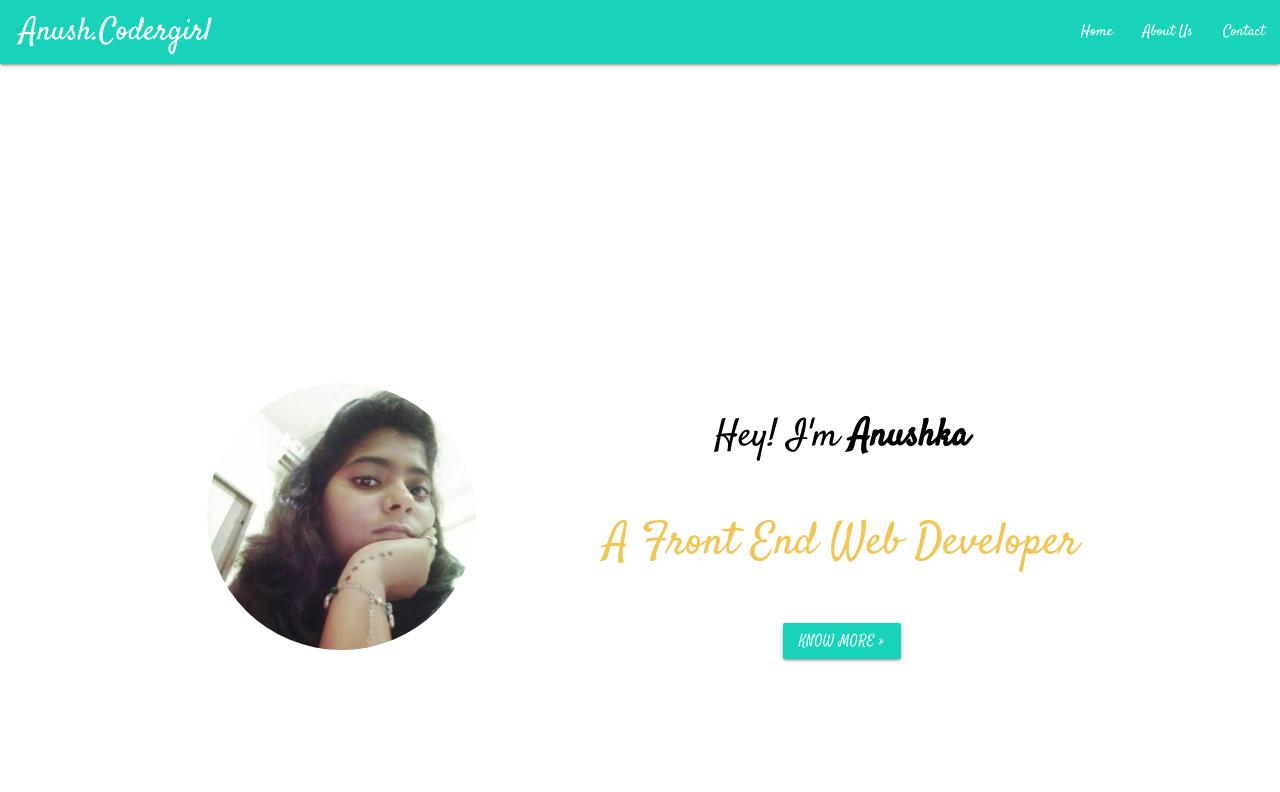
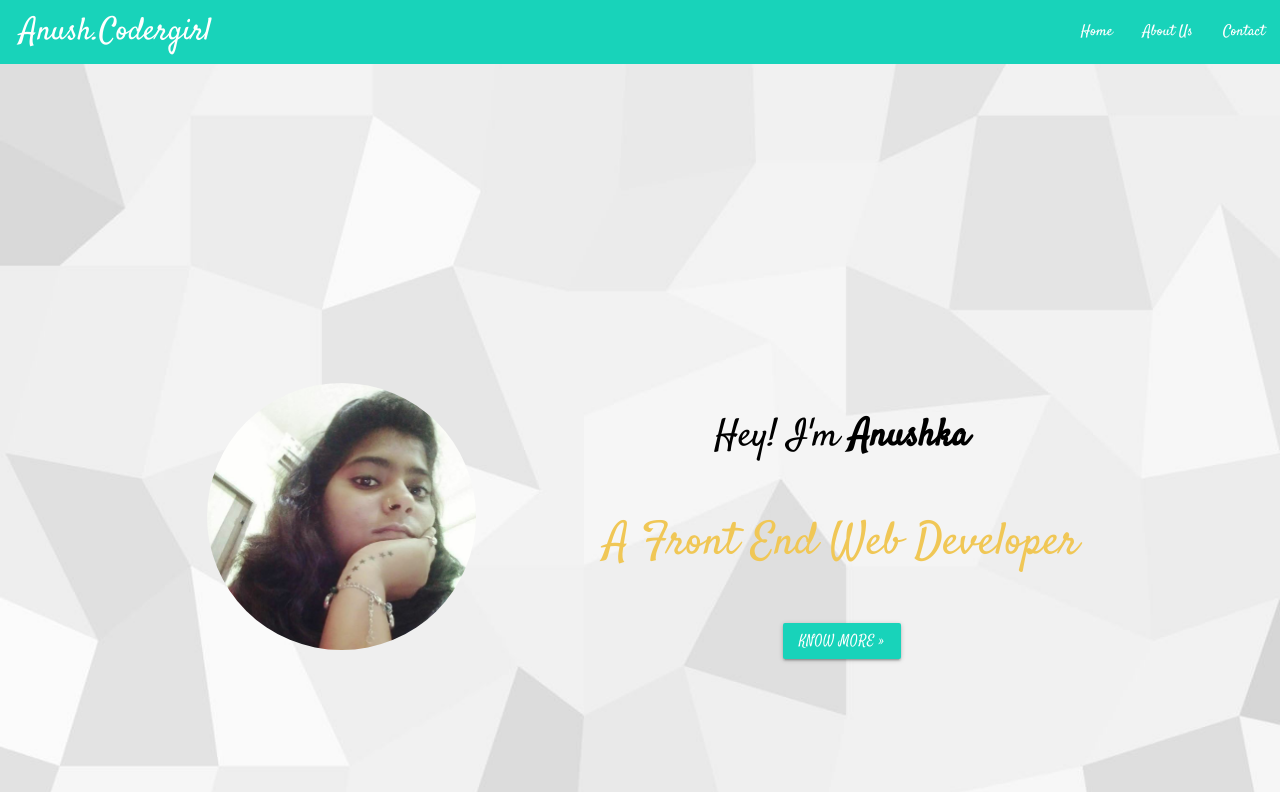
Before and after one commit to Anushka-codergirl/-Materialize-Practice, a plain HTML site: page PersonalWebsite/index.html in a window 1280 px wide. Shown: the top 792 px of the page. Drawn offline with nearby package versions, Linux system fonts and the light colour scheme; the site is published under a folder, as on GitHub Pages, so addresses that start at the root find nothing.

Commit message:
Update style.css

```diff
--- a/PersonalWebsite/css/style.css
+++ b/PersonalWebsite/css/style.css
@@ -34,7 +34,7 @@
     width: 100%;
     height: 100vh;
     max-height: 80rem;
-    background-image:url(/images/cover.png);
+    background-image:url(../images/cover.png);
     background-attachment: fixed;
     background-position: center;
     background-repeat: no-repeat;
```
